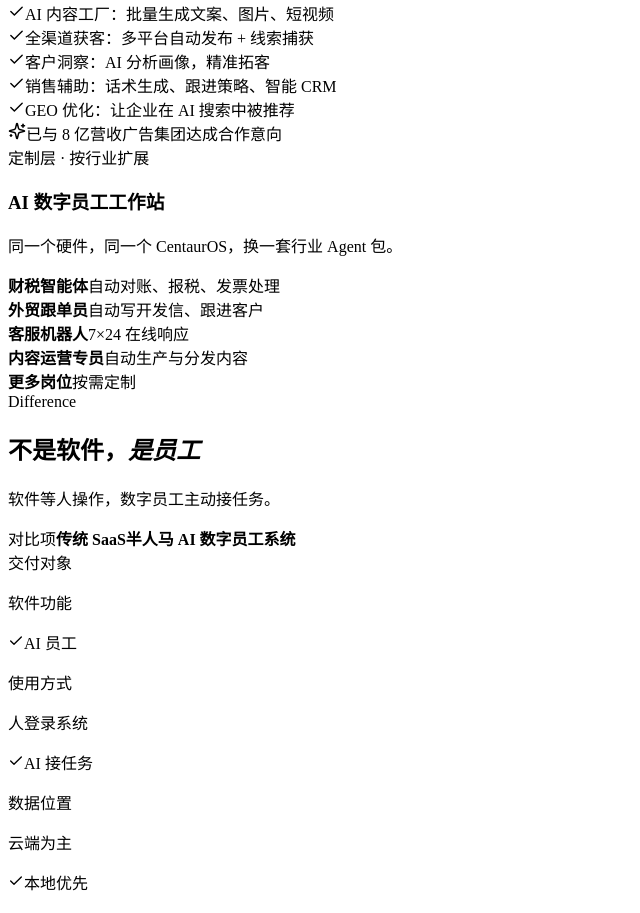
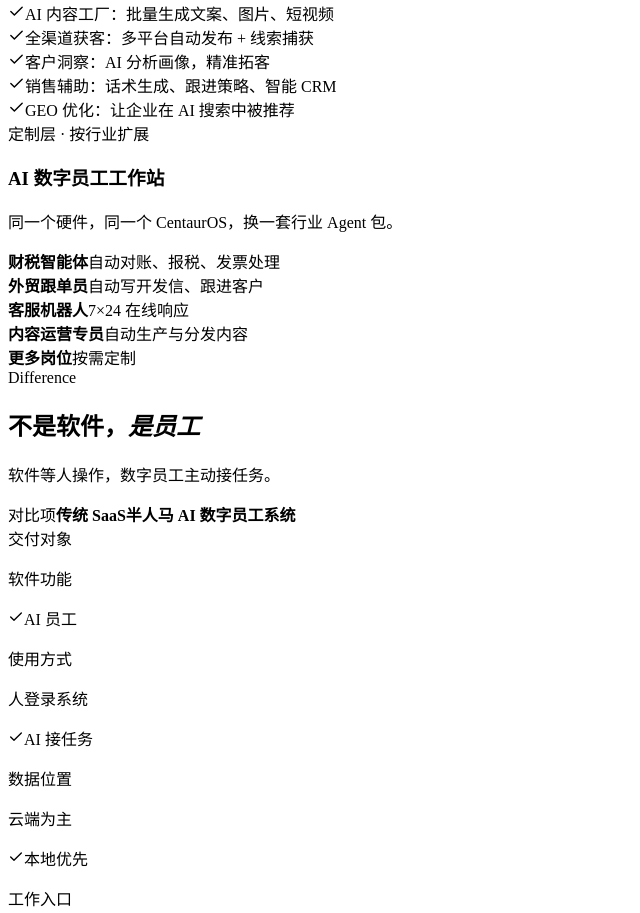
Before and after one commit to finewood2008/centaur-ai-homepage, a React (Vite) app: page / in a window 1280 px wide. Shown: the part 8820-9733 px from the top of the page, without its empty margins (0-640 px from the left). Built offline with nearby package versions, Linux system fonts and the light colour scheme; the HTML template or start-up script is replaced by a standard one.

Commit message:
Remove ad group proof copy

```diff
--- a/src/App.jsx
+++ b/src/App.jsx
@@ -453,10 +453,6 @@ function TaxScenario() {
               </div>
             ))}
           </div>
-          <div className="landing-proof">
-            <Sparkles size={18} />
-            已与 8 亿营收广告集团达成合作意向
-          </div>
         </article>
 
         <article className="landing-custom-card">
```
